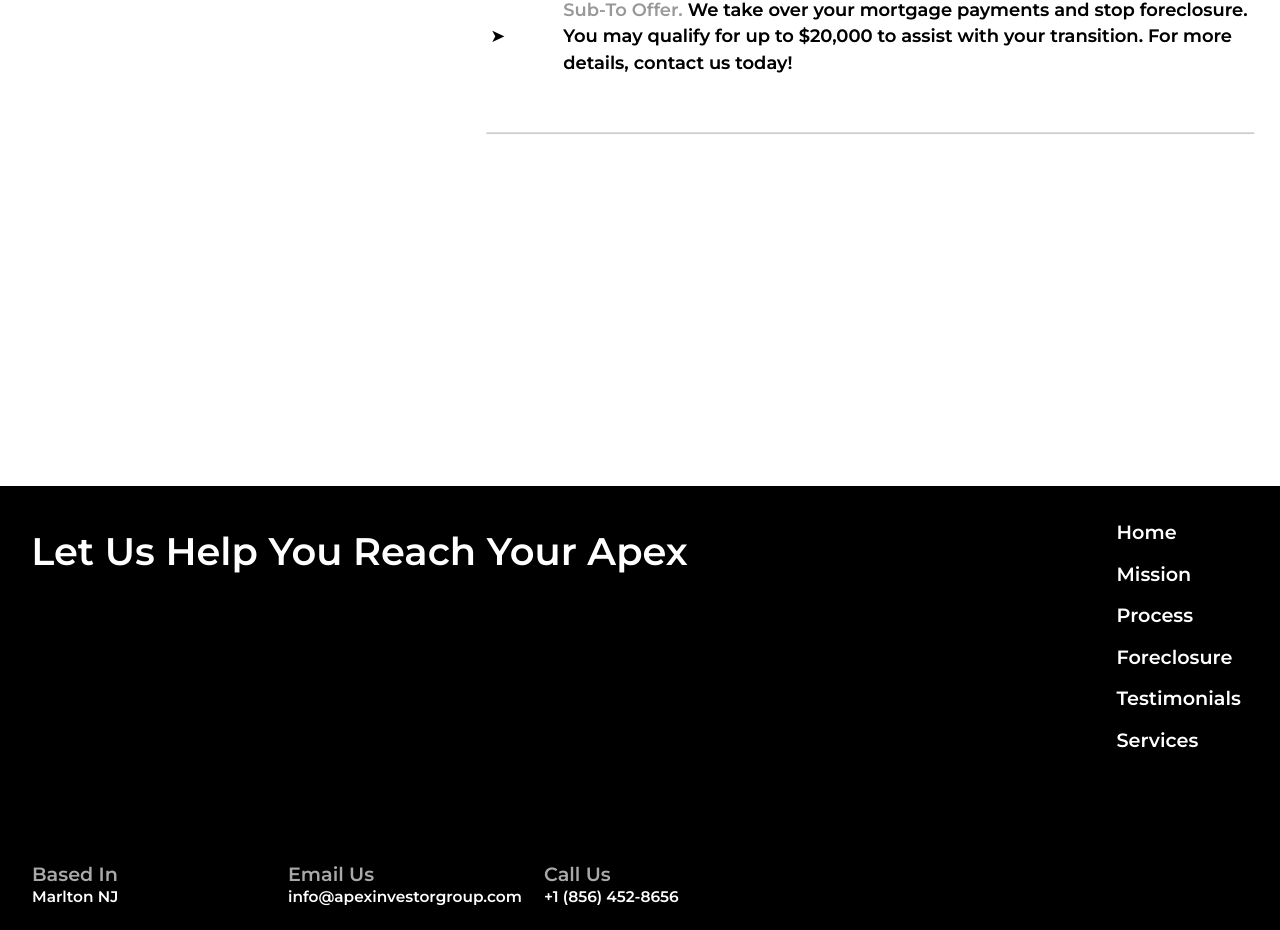
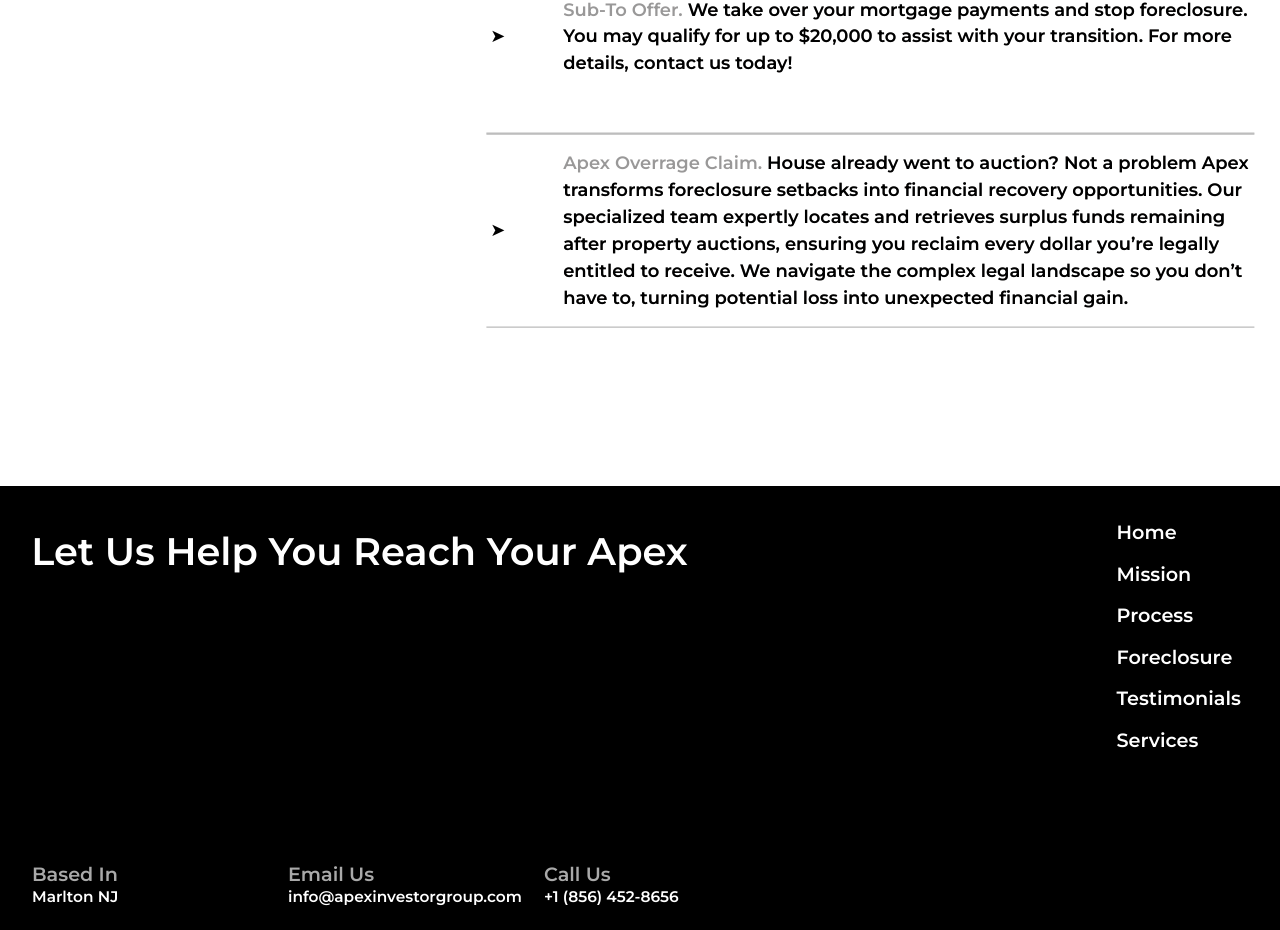
Before and after one commit to NasirCrossGriffin/ApexInvestorGroup, a React (Vite) app in the folder frontend/: page /Foreclosure in a window 1280 px wide. Shown: the part 4378-5308 px from the top of the page. Built offline with nearby package versions, Linux system fonts and the light colour scheme; no server answers; the HTML template or start-up script is replaced by a standard one; a web font is replaced by a local one.

Commit message:
Fixed gsap issues

```diff
--- a/frontend/src/App.tsx
+++ b/frontend/src/App.tsx
@@ -23,10 +23,13 @@
   const lastScrollY = useRef(0);
   const [passedFirstScreen, setPassedFirstScreen] = useState(false);
   const [orientation, setOrientation] = useState<string | null>(null);
+  const [appHeight, setAppHeight] = useState<number>(0);
+  const [appWidth, setAppWidth] = useState<number>(0);
+  const [pageHeight, setPageHeight] = useState<number>(0);
 
   useEffect(() => {
     function determineOrientation() {
-      window.innerWidth > window.innerHeight ? setOrientation('landscape') : setOrientation('portrait')
+      window.innerWidth > window.innerHeight ? setOrientation('landscape') : setOrientation('portrait');
     }
 
     const isBrowserFullscreen = () => {
@@ -42,6 +45,7 @@
         console.log(height);
 
         document.documentElement.style.setProperty("--app-height", `${height}px`);
+        setAppHeight(height)
     };
 
     const setWidth = () => {
@@ -50,9 +54,10 @@
         console.log(width);
 
         document.documentElement.style.setProperty("--app-width", `${width}px`);
-    };
+        setAppWidth(width)
+      };
 
-    const setPageHeight = () => {
+    const setPageHeightFunc = () => {
         const pageHeight = document.documentElement.scrollHeight;
 
         document.documentElement.style.setProperty(
@@ -60,7 +65,7 @@
             `${pageHeight}px`
         );
 
-        console.log(pageHeight);
+        setPageHeight(pageHeight);
     };
 
     const resetPageHeight = () => {
@@ -72,6 +77,8 @@
       console.log(document.documentElement.style.getPropertyValue(
           "--page-height"
       ));
+
+      setPageHeight(0)
     };
 
     requestAnimationFrame(() => {
@@ -81,7 +88,7 @@
         resetPageHeight();
         requestAnimationFrame(() => {
           requestAnimationFrame(() => {
-            setPageHeight();
+            setPageHeightFunc();
             determineOrientation();
           })
         });
@@ -97,7 +104,7 @@
             resetPageHeight();
             requestAnimationFrame(() => {
               requestAnimationFrame(() => {
-                setPageHeight();
+                setPageHeightFunc();
                 determineOrientation();
               })
             });
@@ -130,7 +137,7 @@
         resetPageHeight();
         requestAnimationFrame(() => {
           requestAnimationFrame(() => {
-            setPageHeight();
+            setPageHeightFunc();
             determineOrientation();
           })
         });
@@ -163,7 +170,14 @@
       setTimeout(setMobileAppHeight, 800);
       setTimeout(setMobileAppHeight, 1500);
 
-      window.visualViewport?.addEventListener("resize", setMobileAppHeight);
+      function setMobileDimensions() {
+        setMobileAppHeight();
+        requestAnimationFrame(() => {
+          setWidth();
+        })
+      }
+
+      window.visualViewport?.addEventListener("resize", setMobileDimensions);
       window.addEventListener("orientationchange", () => {
         maxSeenHeight = 0;
         setTimeout(setMobileAppHeight, 500);
@@ -228,9 +242,8 @@
         <Routes>
                 <>
                     <Route path="/" element={<Navigate to="/Home" />} />
-                    <Route path="/Home" element={<Landing scrollTarget={scrollTarget}/>} />
-                    <Route path="/Foreclosure" element={<Foreclosure scrollTarget={scrollTarget}/>} />
-                    <Route path="/Portfolio" element={<Portfolio />} />
+                    <Route path="/Home" element={<Landing scrollTarget={scrollTarget} appHeight={appHeight} appWidth={appWidth} pageHeight={pageHeight} />} />
+                    <Route path="/Foreclosure" element={<Foreclosure scrollTarget={scrollTarget} appHeight={appHeight} appWidth={appWidth} pageHeight={pageHeight} />} />
                     <Route path="/privacy-policy" element={<PrivacyPolicy />} />
                     <Route path="/terms-of-use" element={<TermsOfUse />} />
                     <Route path="/real-estate-disclaimer" element={<RealEstateDisclaimer />} />
--- a/frontend/src/components/Foreclosure.tsx
+++ b/frontend/src/components/Foreclosure.tsx
@@ -6,9 +6,15 @@
 import './styles/Foreclosure-Mobile.css';
 
 function Foreclosure({
-  scrollTarget
+  scrollTarget,
+  appHeight,
+  appWidth,
+  pageHeight
 }: {
   scrollTarget: number;
+  appHeight : number;
+  appWidth : number;
+  pageHeight : number;
 }) {
   const [firstName, setFirstName] = useState("");
   const [lastName, setLastName] = useState("");
@@ -103,6 +109,11 @@
 
     const BASE_URL = import.meta.env.DEV ? import.meta.env.VITE_API_LEAD_CAPTURE_DEV : import.meta.env.VITE_API_LEAD_CAPTURE_PROD;
 
+    useEffect(() => {
+        requestAnimationFrame(() => {
+          ScrollTrigger.refresh();
+        });
+    }, [appWidth, appHeight, pageHeight]);
 
   useEffect(() => {
     const v = videoRef.current;
--- a/frontend/src/components/Landing.tsx
+++ b/frontend/src/components/Landing.tsx
@@ -7,9 +7,15 @@
 
 
 function Landing({
-  scrollTarget
+  scrollTarget,
+  appHeight,
+  appWidth,
+  pageHeight
 }: {
   scrollTarget: number;
+  appHeight : number;
+  appWidth : number;
+  pageHeight : number;
 }) {
   const [firstName, setFirstName] = useState("");
   const [lastName, setLastName] = useState("");
@@ -83,7 +89,11 @@
 
   const sectionRefs = [homeRef, aboutRef, processSectionRef, foreclosureRef, caseStudiesRef, servicesRef];
 
-
+  useEffect(() => {
+    requestAnimationFrame(() => {
+      ScrollTrigger.refresh();
+    });
+  }, [appWidth, appHeight, pageHeight]);
 
   useEffect(() => {
     if (scrollTarget === undefined) return;
--- a/frontend/src/components/styles/Landing.css
+++ b/frontend/src/components/styles/Landing.css
@@ -70,18 +70,17 @@
   }
 
     .Heading {
-        position: absolute;
-        width: fit-content;
-        height: fit-content;
-        z-index: 2;
-        top : 50%;
-        left : 50%;
-        transform: translateX(-50%)  translateY(-50%);
+      position: absolute;
+      width: 100%;
+      height : 100%;
+      top: 0;
+      left: 0;
+      z-index: 5;
 
-        display: flex;
-        flex-direction: column;
-        justify-content: center;
-        align-items: center;
+      display: flex;
+      flex-direction: column;
+      justify-content: center;
+      align-items: center;
     }
 
   .Heading h1 {
```
